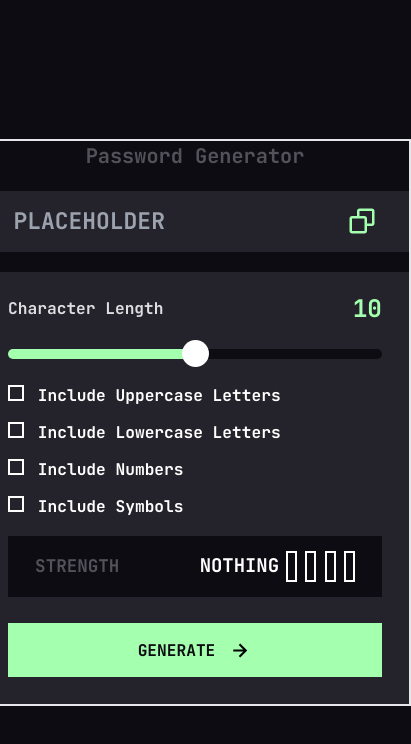
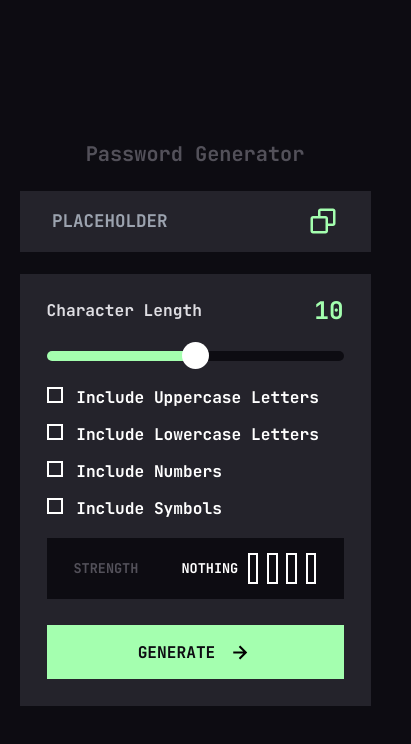
Before and after one commit to SouhailM07/password-generator-app, a React (Vite) app: page / in a window 390 px wide. Shown: the top 744 px of the page, 411 px wide, since content can reach past the window. Built offline with nearby package versions, Linux system fonts and the light colour scheme.

Commit message:
mobile layout was corrected

```diff
--- a/src/App.css
+++ b/src/App.css
@@ -7,9 +7,9 @@ html {
   --screen: #0d0c12;
 }
 
-* {
+/* * {
   transition: 0.3s;
-}
+} */
 
 body {
   font-family: JetBrains Mono;
--- a/src/components/CopyField/CopyField.tsx
+++ b/src/components/CopyField/CopyField.tsx
@@ -12,6 +12,7 @@ export default function CopyField() {
   return (
     <div id="CopyField">
       <input
+        onChange={() => {}}
         type="text"
         ref={inputPassword}
         value={password.join("")}
--- a/src/components/CopyField/copyField.css
+++ b/src/components/CopyField/copyField.css
@@ -4,13 +4,13 @@
 
 @layer components {
   #CopyField {
-    @apply flex  items-center justify-between;
+    @apply flex items-center justify-between;
     @apply w-[100%] h-[4.5rem] px-[2.4rem];
     @apply bg-componentsColor;
   }
   #CopyField input[type="text"] {
-    @apply font-bold;
-    @apply text-[1.7rem];
+    @apply font-bold w-[90%] sm:w-auto;
+    @apply sm:text-[1.7rem] text-[1.3rem];
     @apply text-textColor bg-transparent;
   }
   #CopyField svg {
--- a/src/components/GeneratePassword_section/GeneratePassword_section.tsx
+++ b/src/components/GeneratePassword_section/GeneratePassword_section.tsx
@@ -33,7 +33,7 @@ let LeftArrow = () => {
         xmlns="http://www.w3.org/2000/svg"
         viewBox="0 0 24 24"
         style={{ fill: "rgba(0, 0, 0, 1)" }}
-        className="h-[25px] w-[25px] md:h-[1.8vw] md:w-[1.8vw]"
+        className="h-[25px] w-[25px] "
       >
         <path d="m11.293 17.293 1.414 1.414L19.414 12l-6.707-6.707-1.414 1.414L15.586 11H6v2h9.586z"></path>
       </svg>
--- a/src/components/GeneratePassword_section/generatePassword_section.css
+++ b/src/components/GeneratePassword_section/generatePassword_section.css
@@ -10,7 +10,6 @@
   }
   #GenerateBtn p {
     @apply flex justify-between;
-    @apply md:w-[8.5vw];
     @apply w-[8.5rem];
   }
 }
--- a/src/components/MyContainer/MyContainer.tsx
+++ b/src/components/MyContainer/MyContainer.tsx
@@ -3,7 +3,7 @@ import { CopyField, ControlPanel } from "../../components";
 
 export default function MyContainer() {
   return (
-    <main className="text-white flex flex-col items-center justify-between  h-[42rem] w-[37rem] border-2">
+    <main className="text-white flex flex-col items-center justify-between h-[42rem] w-[90vw] sm:w-[37rem] ">
       <h1 className="text-[1.5rem] font-medium text-labelsColor">
         Password Generator
       </h1>
--- a/src/components/PasswordStrength_section/PasswordStrength_section.tsx
+++ b/src/components/PasswordStrength_section/PasswordStrength_section.tsx
@@ -23,9 +23,7 @@ export default function PasswordStrength_section() {
       <div id="PasswordStrength">
         <p>STRENGTH</p>
         <div>
-          <p id="strength-type" className="">
-            {strengthType[strength]}
-          </p>
+          <p id="strength-type">{strengthType[strength]}</p>
           <div id="bars-container">
             {bars.map((i) => {
               return <div key={i} className="bars1"></div>;
--- a/src/components/PasswordStrength_section/passwordStrength_section.css
+++ b/src/components/PasswordStrength_section/passwordStrength_section.css
@@ -5,39 +5,32 @@
 @layer components {
   #PasswordStrength {
     @apply flex justify-between items-center;
-    @apply md:h-[4.4vw];
     @apply h-[4.5rem] w-[100%] px-[2rem];
     @apply bg-screen;
   }
   #PasswordStrength > p {
     @apply font-bold;
-    @apply md:text-[1.3vw];
-    @apply text-[1.3rem];
+    @apply sm:text-[1.3rem] text-[1rem];
     @apply text-labelsColor;
   }
   #PasswordStrength > div {
     @apply flex items-center justify-between;
-    @apply md:w-[11.5vw];
-    @apply w-[11.5rem];
+    @apply sm:w-[11.5rem] w-[10rem];
   }
   #strength-type {
     @apply uppercase;
-    @apply md:text-[1.4vw];
-    @apply text-[1.4rem];
+    @apply sm:text-[1.4rem] text-[1rem];
   }
   #bars-container {
     @apply flex justify-between;
-    @apply md:w-[5vw];
     @apply w-[5.1rem];
   }
   .bars1 {
-    @apply md:h-[2.3vw] md:w-[0.8vw];
     @apply h-[2.3rem] w-[0.8rem];
     @apply bg-bars;
   }
   .bars2 {
     @apply border-white;
-    @apply md:h-[2.3vw] md:w-[0.8vw];
     @apply border-[2px] h-[2.3rem] w-[0.8rem];
   }
 }
--- a/tailwind.config.js
+++ b/tailwind.config.js
@@ -11,7 +11,7 @@
         textColor: "#dedde2",
       },
       screens: {
-        sm: "680px", // Custom small breakpoint
+        sm: "560px", // Custom small breakpoint
         md: "768px", // Custom medium breakpoint
         lg: "1024px", // Custom large breakpoint
         xl: "1280px", // Custom extra-large breakpoint
```
